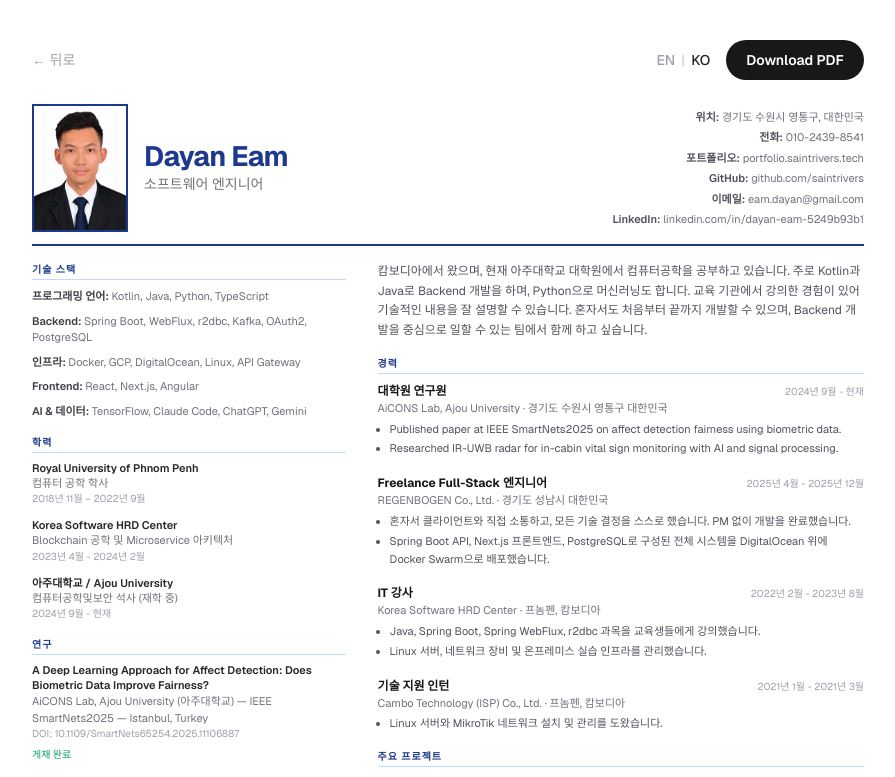
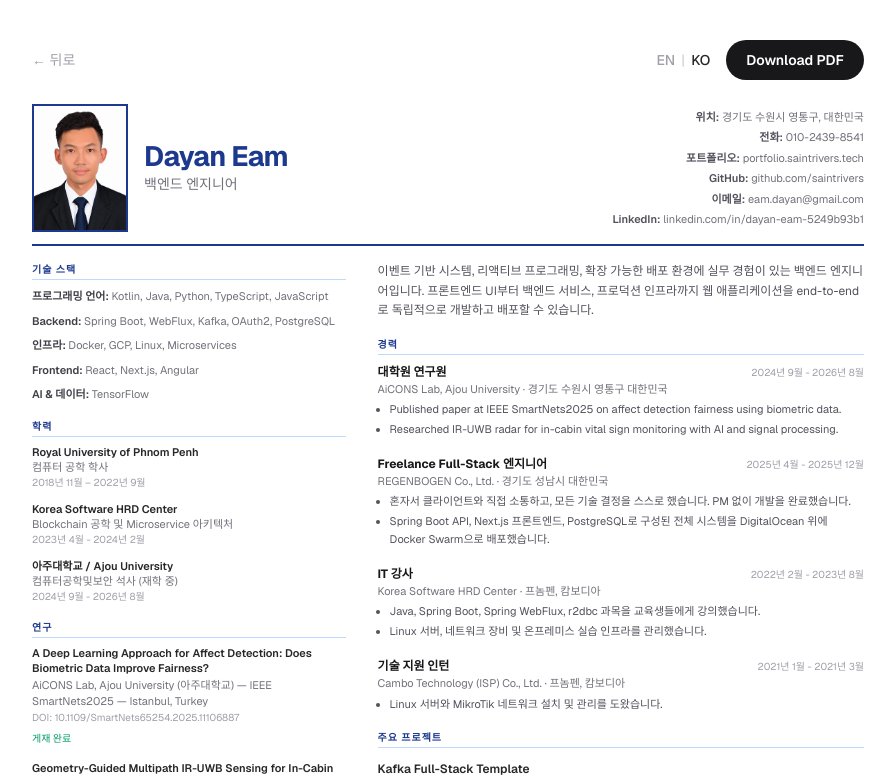
Before and after one commit to saintrivers/saintrivers_portfolio, a Next.js app: page /cv/ko in a window 1280 px wide. Shown: the top 777 px of the page, without its empty margins (192-1087 px from the left). Built offline with nearby package versions, Linux system fonts and the light colour scheme.

Commit message:
updated content

```diff
--- a/app/content.ts
+++ b/app/content.ts
@@ -14,10 +14,10 @@ export type SectionId = typeof sections[number]['id']
 
 export const hero = {
   name: 'Dayan Eam',
-  title: 'Software Engineer',
-  bio: 'Backend engineer with hands-on experience in event-driven systems, reactive programming, and cloud-deployed services — comfortable shipping in fast-moving environments and fluent in LLM-based development tools as part of daily workflow.',
+  title: 'Back End Engineer',
+  bio: 'Backend engineer with hands-on experience in event-driven systems, reactive programming, and scalable deployments — capable of delivering web applications end-to-end, from frontend UI to backend services and production infrastructure.',
   stack: 'Kotlin • Spring Boot • Kafka • PostgreSQL • WebFlux • Docker',
-  phone: '+82 010 2439 8541',
+  phone: '+82-010-2439-8541',
   location: 'Suwon, Gyeonggi, Republic of Korea',
 }
 
@@ -87,7 +87,7 @@ export const contactInstitutions = [
     alt: 'Ajou University',
     name: 'Ajou University',
     degree: 'M.S. in Computer Engineering and Security (In Progress)',
-    period: 'Sep 2024 – Present',
+    period: 'Sep 2024 - Aug 2026',
     link: 'https://www.ajou.ac.kr/en/index.do',
     container: 'h-12 w-12 rounded-full bg-white', // transparent logo needs light bg
   },
@@ -108,7 +108,7 @@ export const workExperience: WorkExperience[] = [
     title: 'Graduate Researcher',
     company: 'AiCONS Lab, Ajou University',
     location: 'Suwon, Gyeonggi, Republic of Korea',
-    period: 'Sep 2024 – Present',
+    period: 'Sep 2024 - Aug 2026',
     bullets: [
       'Published paper at IEEE SmartNets2025 on affect detection fairness using biometric data.',
       'Researched IR-UWB radar for in-cabin vital sign monitoring with AI and signal processing.',
@@ -148,11 +148,11 @@ export const workExperience: WorkExperience[] = [
 // ---- Skills ----
 
 export const skillGroups = [
-  { category: 'Languages', skills: ['Kotlin', 'Java', 'Python', 'TypeScript'] },
-  { category: 'Backend', skills: ['Spring Boot', 'WebFlux', 'r2dbc', 'Kafka', 'OAuth2', 'PostgreSQL'] },
-  { category: 'Infrastructure', skills: ['Docker', 'GCP', 'DigitalOcean', 'Linux', 'API Gateway'] },
+  { category: 'Languages', skills: ['Kotlin', 'Java', 'Python', 'TypeScript', 'JavaScript'] },
+  { category: 'Backend', skills: ['Spring Boot', 'WebFlux', 'Kafka', 'OAuth2', 'PostgreSQL'] },
+  { category: 'Infrastructure', skills: ['Docker', 'GCP', 'Linux', 'Microservices'] },
   { category: 'Frontend', skills: ['React', 'Next.js', 'Angular'] },
-  { category: 'AI & Data', skills: ['TensorFlow', 'Claude Code', 'ChatGPT', 'Gemini',] },
+  { category: 'AI & Data', skills: ['TensorFlow'] },
 ]
 
 // ---- Research ----
--- a/app/cv/ko/page.tsx
+++ b/app/cv/ko/page.tsx
@@ -34,7 +34,7 @@ export default function CVKoPage() {
               />
               <div>
                 <h1 className="text-[28px] font-bold text-blue-900 leading-none tracking-tight">Dayan Eam</h1>
-                <p className="text-sm text-zinc-500 mt-1">소프트웨어 엔지니어</p>
+                <p className="text-sm text-zinc-500 mt-1">백엔드 엔지니어</p>
               </div>
             </div>
             {/* Right: contact details */}
@@ -75,11 +75,11 @@ export default function CVKoPage() {
               <h2 className={H}>기술 스택</h2>
               <div className="space-y-2">
                 {[
-                  { category: '프로그래밍 언어', skills: ['Kotlin', 'Java', 'Python', 'TypeScript'] },
-                  { category: 'Backend', skills: ['Spring Boot', 'WebFlux', 'r2dbc', 'Kafka', 'OAuth2', 'PostgreSQL'] },
-                  { category: '인프라', skills: ['Docker', 'GCP', 'DigitalOcean', 'Linux', 'API Gateway'] },
+                  { category: '프로그래밍 언어', skills: ['Kotlin', 'Java', 'Python', 'TypeScript', 'JavaScript'] },
+                  { category: 'Backend', skills: ['Spring Boot', 'WebFlux', 'Kafka', 'OAuth2', 'PostgreSQL'] },
+                  { category: '인프라', skills: ['Docker', 'GCP', 'Linux', 'Microservices'] },
                   { category: 'Frontend', skills: ['React', 'Next.js', 'Angular'] },
-                  { category: 'AI & 데이터', skills: ['TensorFlow', 'Claude Code', 'ChatGPT', 'Gemini'] },
+                  { category: 'AI & 데이터', skills: ['TensorFlow'] },
                 ].map(({ category, skills }) => (
                   <div key={category} className="text-[11px]">
                     <span className="font-semibold text-zinc-700">{category}: </span>
@@ -109,7 +109,7 @@ export default function CVKoPage() {
                     name: '아주대학교 / Ajou University',
                     link: 'https://www.ajou.ac.kr/en/index.do',
                     degree: '컴퓨터공학및보안 석사 (재학 중)',
-                    period: '2024년 9월 - 현재',
+                    period: '2024년 9월 - 2026년 8월',
                   },
                 ].map(({ name, link, degree, period }) => (
                   <div key={name}>
@@ -182,7 +182,7 @@ export default function CVKoPage() {
           <main className="col-span-3 space-y-4">
 
             <p className="text-[12px] leading-relaxed text-zinc-600">
-              캄보디아에서 왔으며, 현재 아주대학교 대학원에서 컴퓨터공학을 공부하고 있습니다. 주로 Kotlin과 Java로 Backend 개발을 하며, Python으로 머신러닝도 합니다. 교육 기관에서 강의한 경험이 있어 기술적인 내용을 잘 설명할 수 있습니다. 혼자서도 처음부터 끝까지 개발할 수 있으며, Backend 개발을 중심으로 일할 수 있는 팀에서 함께 하고 싶습니다.
+              이벤트 기반 시스템, 리액티브 프로그래밍, 확장 가능한 배포 환경에 실무 경험이 있는 백엔드 엔지니어입니다. 프론트엔드 UI부터 백엔드 서비스, 프로덕션 인프라까지 웹 애플리케이션을 end-to-end로 독립적으로 개발하고 배포할 수 있습니다.
             </p>
 
             <section>
@@ -193,7 +193,7 @@ export default function CVKoPage() {
                     title: '대학원 연구원',
                     company: 'AiCONS Lab, Ajou University',
                     location: '경기도 수원시 영통구 대한민국',
-                    period: '2024년 9월 - 현재',
+                    period: '2024년 9월 - 2026년 8월',
                     bullets: [
                       'Published paper at IEEE SmartNets2025 on affect detection fairness using biometric data.',
                       'Researched IR-UWB radar for in-cabin vital sign monitoring with AI and signal processing.',
```
